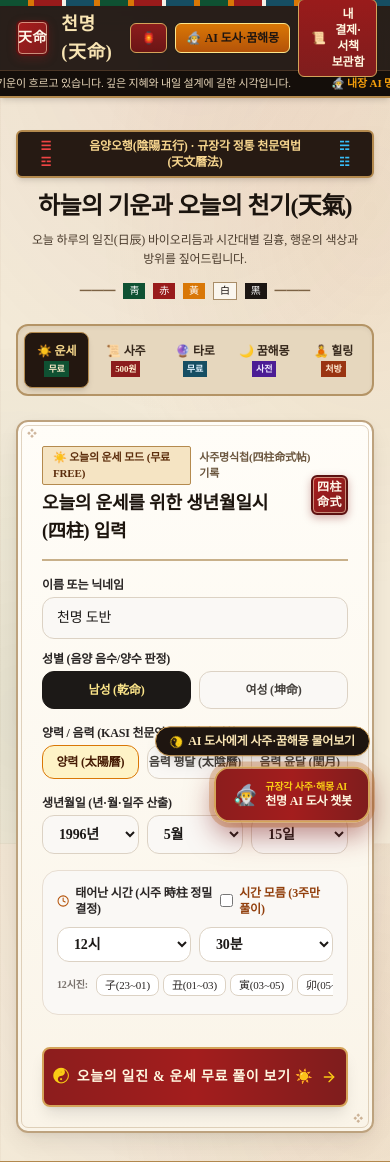
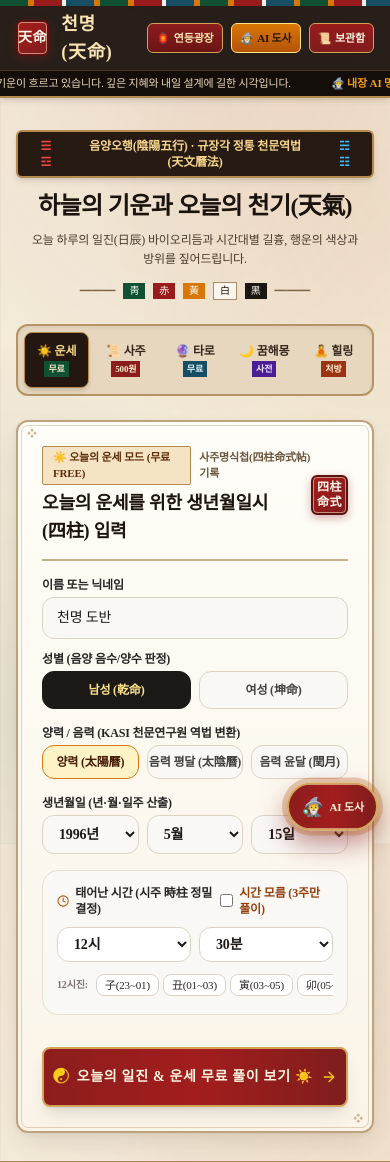
Before and after one commit to minjae0529-blip/Daily-Fortune, a Spring Boot app: page / in a window 390 px wide. Shown: the top 1162 px of the page. Run offline with Spring Boot 4, Linux system fonts and the light colour scheme; some libraries are stand-ins or nearby versions; some web fonts are replaced.

Commit message:
feat(mobile): slim mobile headers, hide desktop key guide on mobile, add touch greet/coin/jump/bow pad

```diff
--- a/src/main/resources/static/index.html
+++ b/src/main/resources/static/index.html
@@ -60,15 +60,17 @@
         </div>
 
         <!-- 🏮 은하수 소원 연등 광장 탐험 버튼 (WASD / 방향키) -->
-        <button type="button" onclick="App.openWishPlaza()" class="text-xs font-extrabold px-2.5 py-1.5 rounded-md bg-gradient-to-b from-[#8c1d1d] to-[#6b1515] text-[#ffe8b3] hover:from-[#991b1b] hover:to-[#7f1d1d] transition flex items-center space-x-1 shadow-sm border border-[#d4a359] font-serif-kr shrink-0 cursor-pointer" title="은하수 연등 광장 입장 (WASD / 방향키 탐험)">
+        <button type="button" onclick="App.openWishPlaza()" class="text-[11px] sm:text-xs font-extrabold px-2 sm:px-2.5 py-1.5 rounded-md bg-gradient-to-b from-[#8c1d1d] to-[#6b1515] text-[#ffe8b3] hover:from-[#991b1b] hover:to-[#7f1d1d] transition flex items-center space-x-1 shadow-sm border border-[#d4a359] font-serif-kr shrink-0 whitespace-nowrap cursor-pointer" title="은하수 연등 광장 입장 (WASD / 방향키 탐험)">
           <span>🏮</span>
           <span class="hidden sm:inline">연등 광장 (탐험)</span>
+          <span class="sm:hidden">연등광장</span>
         </button>
 
-        <!-- 상단 AI 도사 챗봇 호출 버튼 (로그인 후 노출) -->
-        <button type="button" id="headerAiChatBtn" onclick="App.toggleAiChatbot()" class="hidden text-xs font-extrabold px-2.5 py-1.5 rounded-md bg-gradient-to-b from-[#d97706] to-[#b45309] text-[#1e1510] hover:from-[#f59e0b] hover:to-[#d97706] transition items-center space-x-1 shadow-sm border border-[#fde68a] font-serif-kr shrink-0">
+        <!-- 상단 AI 도사 챗봇 호출 버튼 -->
+        <button type="button" id="headerAiChatBtn" onclick="App.toggleAiChatbot()" class="hidden text-[11px] sm:text-xs font-extrabold px-2 sm:px-2.5 py-1.5 rounded-md bg-gradient-to-b from-[#d97706] to-[#b45309] text-[#1e1510] hover:from-[#f59e0b] hover:to-[#d97706] transition items-center space-x-1 shadow-sm border border-[#fde68a] font-serif-kr shrink-0 whitespace-nowrap">
           <span>🧙‍♂️</span>
-          <span>AI 도사·꿈해몽</span>
+          <span class="hidden sm:inline">AI 도사·꿈해몽</span>
+          <span class="sm:hidden">AI 도사</span>
         </button>
 
         <!-- 로그인된 회원 표시 배지 -->
@@ -80,14 +82,15 @@
         </div>
 
         <!-- 👑 최고관리자 전용 대시보드 버튼 (ROLE_ADMIN 로그인 시 노출) -->
-        <button type="button" id="headerAdminBtn" onclick="App.openAdminModal()" class="hidden text-xs font-extrabold px-2.5 py-1.5 rounded-md bg-gradient-to-b from-[#854d0e] to-[#713f12] text-[#fef08a] hover:from-[#a16207] hover:to-[#854d0e] transition items-center space-x-1 shadow-sm border border-[#fde047] font-serif-kr">
+        <button type="button" id="headerAdminBtn" onclick="App.openAdminModal()" class="hidden text-xs font-extrabold px-2.5 py-1.5 rounded-md bg-gradient-to-b from-[#854d0e] to-[#713f12] text-[#fef08a] hover:from-[#a16207] hover:to-[#854d0e] transition items-center space-x-1 shadow-sm border border-[#fde047] font-serif-kr shrink-0 whitespace-nowrap">
           <span>👑</span>
           <span>관리자 패널</span>
         </button>
 
-        <button type="button" id="headerVaultBtn" onclick="App.openHistoryModal()" class="hidden text-xs font-extrabold px-3 py-1.5 rounded-md bg-gradient-to-b from-[#991b1b] to-[#7f1d1d] text-[#fff6df] hover:from-[#b91c1c] hover:to-[#8c1d1d] transition items-center space-x-1.5 shadow-sm border border-[#d4a359] font-serif-kr">
+        <button type="button" id="headerVaultBtn" onclick="App.openHistoryModal()" class="hidden text-[11px] sm:text-xs font-extrabold px-2 sm:px-3 py-1.5 rounded-md bg-gradient-to-b from-[#991b1b] to-[#7f1d1d] text-[#fff6df] hover:from-[#b91c1c] hover:to-[#8c1d1d] transition items-center space-x-1 shadow-sm border border-[#d4a359] font-serif-kr shrink-0 whitespace-nowrap">
           <span>📜</span>
-          <span>내 결제·서책 보관함</span>
+          <span class="hidden sm:inline">내 서책 보관함</span>
+          <span class="sm:hidden">보관함</span>
         </button>
       </div>
     </div>
@@ -2011,19 +2014,20 @@
   <!-- ======================================================================
        🧙‍♂️ 내장 AI 명리 도사 챗봇 플로팅 버튼 & 동적 대화창 위젯 (로그인 완료 후에만 노출)
        ====================================================================== -->
-  <div id="aiChatbotFloatingContainer" class="hidden fixed bottom-5 right-5 z-50 flex-col items-end space-y-2 no-print">
-    <!-- 말풍선 툴팁 -->
-    <div id="aiChatbotHintBubble" onclick="App.toggleAiChatbot()" class="cursor-pointer px-3.5 py-1.5 rounded-full bg-[#1e1510] text-[#f9e5b4] border border-[#d4a359] text-xs font-serif-kr font-extrabold shadow-lg flex items-center space-x-1.5 animate-bounce">
+  <div id="aiChatbotFloatingContainer" class="hidden fixed bottom-3 right-3 sm:bottom-5 sm:right-5 z-50 flex-col items-end space-y-2 no-print">
+    <!-- 말풍선 툴팁 (모바일에서는 입력 폼 가림 방지를 위해 숨김) -->
+    <div id="aiChatbotHintBubble" onclick="App.toggleAiChatbot()" class="hidden sm:flex cursor-pointer px-3.5 py-1.5 rounded-full bg-[#1e1510] text-[#f9e5b4] border border-[#d4a359] text-xs font-serif-kr font-extrabold shadow-lg items-center space-x-1.5 animate-bounce">
       <span class="text-[#facc15] animate-spin-slow">☯</span>
       <span>AI 도사에게 사주·꿈해몽 물어보기</span>
     </div>
 
     <!-- 플로팅 런처 버튼 -->
-    <button type="button" id="aiChatbotFab" onclick="App.toggleAiChatbot()" class="ai-fab-pulse px-4 py-3 rounded-2xl bg-gradient-to-r from-[#8c1d1d] via-[#a31d1d] to-[#7f1d1d] text-[#fff6df] border-2 border-[#d4a359] font-serif-kr font-black text-xs sm:text-sm flex items-center space-x-2 cursor-pointer">
-      <span class="text-xl">🧙‍♂️</span>
+    <button type="button" id="aiChatbotFab" onclick="App.toggleAiChatbot()" class="ai-fab-pulse px-3 py-2 sm:px-4 sm:py-3 rounded-full sm:rounded-2xl bg-gradient-to-r from-[#8c1d1d] via-[#a31d1d] to-[#7f1d1d] text-[#fff6df] border-2 border-[#d4a359] font-serif-kr font-black text-xs sm:text-sm flex items-center space-x-1.5 sm:space-x-2 cursor-pointer">
+      <span class="text-lg sm:text-xl">🧙‍♂️</span>
       <div class="text-left leading-tight">
-        <span class="block text-[10px] text-[#facc15] font-bold">규장각 사주·해몽 AI</span>
-        <span>천명 AI 도사 챗봇</span>
+        <span class="hidden sm:block text-[10px] text-[#facc15] font-bold">규장각 사주·해몽 AI</span>
+        <span class="hidden sm:inline">천명 AI 도사 챗봇</span>
+        <span class="sm:hidden text-[11px]">AI 도사</span>
       </div>
     </button>
   </div>
@@ -2094,40 +2098,44 @@
     <canvas id="wishPlazaCanvas" class="absolute inset-0 w-full h-full cursor-crosshair z-0"></canvas>
 
     <!-- Plaza Top HUD Header -->
-    <header class="relative z-10 bg-gradient-to-b from-[#18100b]/95 via-[#18100b]/80 to-transparent px-4 sm:px-6 py-3 flex items-center justify-between border-b border-[#b48a4e]/40 backdrop-blur-xs">
-      <div class="flex items-center space-x-3">
-        <span class="text-2xl filter drop-shadow-[0_0_10px_rgba(251,191,36,0.9)] animate-pulse">🏮</span>
-        <div>
+    <header class="relative z-10 bg-gradient-to-b from-[#18100b]/95 via-[#18100b]/80 to-transparent px-3 sm:px-6 py-2 sm:py-3 flex items-center justify-between gap-2 border-b border-[#b48a4e]/40 backdrop-blur-xs">
+      <div class="flex items-center space-x-2 sm:space-x-3 min-w-0">
+        <span class="text-xl sm:text-2xl filter drop-shadow-[0_0_10px_rgba(251,191,36,0.9)] animate-pulse shrink-0">🏮</span>
+        <div class="min-w-0">
           <div class="flex items-center space-x-2">
-            <h2 class="text-sm sm:text-base font-black text-[#fce8bd] tracking-wide">천명(天命) 3D 산사(절) 은하수 연등 광장</h2>
-          </div>
-          <p class="text-[11px] text-[#d6c0a0]">
+            <h2 class="text-xs sm:text-base font-black text-[#fce8bd] tracking-wide truncate">
+              <span class="hidden sm:inline">천명(天命) 3D 산사(절) 은하수 연등 광장</span>
+              <span class="sm:hidden">천명 3D 연등 광장</span>
+            </h2>
+          </div>
+          <p class="hidden sm:block text-[11px] text-[#d6c0a0]">
             밤하늘에 떠 있는 <strong class="text-amber-300 font-bold" id="wishPlazaTotalCount">0</strong>개의 소원 연등 · <span id="wishPlazaLightingStatus" class="text-amber-200">일본식 사찰 제등(奉納 提灯) 가동 중</span> · 다가가서 [E] 또는 클릭하여 소원/제등과 상호작용해보세요 ✨
           </p>
         </div>
       </div>
 
-      <div class="flex items-center space-x-2">
+      <div class="flex items-center space-x-1.5 sm:space-x-2 shrink-0">
         <!-- My Wish Board Shortcut -->
-        <button type="button" onclick="WishPlaza.openMyWishModal()" class="px-3 py-1.5 rounded-xl bg-[#2a170e]/90 hover:bg-[#3d1f11] text-[#fde68a] border border-[#d4a359] text-xs font-bold shadow flex items-center space-x-1.5 transition cursor-pointer">
+        <button type="button" onclick="WishPlaza.openMyWishModal()" class="px-2 sm:px-3 py-1.5 rounded-xl bg-[#2a170e]/90 hover:bg-[#3d1f11] text-[#fde68a] border border-[#d4a359] text-xs font-bold shadow flex items-center space-x-1 transition cursor-pointer whitespace-nowrap" title="내 소원함">
           <span>📜</span>
           <span class="hidden sm:inline">내 소원함 (본당 에마패)</span>
         </button>
 
         <!-- Weekly Top Shrine Shortcut -->
-        <button type="button" onclick="WishPlaza.showWeeklyTopModal()" class="px-3 py-1.5 rounded-xl bg-[#2a170e]/90 hover:bg-[#3d1f11] text-[#fde047] border border-[#f59e0b] text-xs font-bold shadow flex items-center space-x-1.5 transition cursor-pointer">
+        <button type="button" onclick="WishPlaza.showWeeklyTopModal()" class="px-2 sm:px-3 py-1.5 rounded-xl bg-[#2a170e]/90 hover:bg-[#3d1f11] text-[#fde047] border border-[#f59e0b] text-xs font-bold shadow flex items-center space-x-1 transition cursor-pointer whitespace-nowrap" title="주간 1위 소원">
           <span>👑</span>
           <span class="hidden sm:inline">주간 1위 소원 헌사</span>
         </button>
 
         <!-- Launch Wish in Plaza -->
-        <button type="button" onclick="App.openPlazaLaunchModal()" class="px-3.5 py-1.5 rounded-xl bg-gradient-to-r from-[#d97706] to-[#b45309] hover:from-[#f59e0b] hover:to-[#d97706] text-white border border-[#fde68a] text-xs font-black shadow flex items-center space-x-1.5 transition cursor-pointer">
+        <button type="button" onclick="App.openPlazaLaunchModal()" class="px-2.5 sm:px-3.5 py-1.5 rounded-xl bg-gradient-to-r from-[#d97706] to-[#b45309] hover:from-[#f59e0b] hover:to-[#d97706] text-white border border-[#fde68a] text-xs font-black shadow flex items-center space-x-1 transition cursor-pointer whitespace-nowrap">
           <span>🏮</span>
-          <span>내 소원 띄우기</span>
+          <span class="hidden sm:inline">내 소원 띄우기</span>
+          <span class="sm:hidden">소원</span>
         </button>
 
         <!-- Exit Button -->
-        <button type="button" onclick="WishPlaza.promptExit()" class="px-3 py-1.5 rounded-xl bg-[#374151]/80 hover:bg-[#4b5563] text-stone-200 text-xs font-bold border border-stone-600 transition flex items-center space-x-1 cursor-pointer">
+        <button type="button" onclick="WishPlaza.promptExit()" class="px-2 sm:px-3 py-1.5 rounded-xl bg-[#374151]/80 hover:bg-[#4b5563] text-stone-200 text-xs font-bold border border-stone-600 transition flex items-center space-x-1 cursor-pointer whitespace-nowrap" title="메인으로">
           <span>✕</span>
           <span class="hidden sm:inline">메인으로</span>
         </button>
@@ -2135,9 +2143,9 @@
     </header>
 
     <!-- Plaza Bottom HUD Controls & Instructions -->
-    <footer class="relative z-10 mt-auto bg-gradient-to-t from-[#120a06]/95 via-[#120a06]/75 to-transparent px-4 py-3 flex items-center justify-between pointer-events-none text-xs">
-      <!-- Movement key badges -->
-      <div class="flex items-center space-x-2 text-[11px] text-stone-300 font-sans pointer-events-auto bg-[#1e140d]/85 px-3.5 py-1.5 rounded-xl border border-stone-700/80 backdrop-blur-xs flex-wrap gap-y-1">
+    <footer class="relative z-10 mt-auto bg-gradient-to-t from-[#120a06]/95 via-[#120a06]/75 to-transparent px-3 sm:px-4 py-2.5 sm:py-3 flex items-end justify-between pointer-events-none text-xs">
+      <!-- Desktop Movement key badges (hidden on mobile so it never blocks 3D view) -->
+      <div class="hidden sm:flex items-center space-x-2 text-[11px] text-stone-300 font-sans pointer-events-auto bg-[#1e140d]/85 px-3.5 py-1.5 rounded-xl border border-stone-700/80 backdrop-blur-xs flex-wrap gap-y-1">
         <span class="text-amber-400 font-bold">⌨️ 이동:</span>
         <span class="font-mono bg-[#2a1b14] px-1.5 py-0.5 rounded border border-stone-600 text-[10px] text-amber-200">W(앞) S(뒤) A(좌) D(우) / 방향키</span>
         <span>|</span>
@@ -2157,16 +2165,25 @@
         <span class="font-mono bg-[#2a1b14] px-1.5 py-0.5 rounded border border-stone-600 text-[10px] text-stone-300">ESC</span>
       </div>
 
-      <!-- Mobile On-Screen D-Pad & Jump Button (Touch / Clickable) -->
-      <div class="pointer-events-auto flex items-center space-x-2 sm:hidden">
-        <button type="button" onmousedown="WishPlaza.keys.left=true" onmouseup="WishPlaza.keys.left=false" ontouchstart="WishPlaza.keys.left=true" ontouchend="WishPlaza.keys.left=false" class="w-9 h-9 rounded-lg bg-[#2a1b14] text-white border border-stone-600 font-bold flex items-center justify-center active:bg-amber-800">◀</button>
-        <div class="flex flex-col space-y-1">
-          <button type="button" onmousedown="WishPlaza.keys.up=true" onmouseup="WishPlaza.keys.up=false" ontouchstart="WishPlaza.keys.up=true" ontouchend="WishPlaza.keys.up=false" class="w-9 h-9 rounded-lg bg-[#2a1b14] text-white border border-stone-600 font-bold flex items-center justify-center active:bg-amber-800">▲</button>
-          <button type="button" onmousedown="WishPlaza.keys.down=true" onmouseup="WishPlaza.keys.down=false" ontouchstart="WishPlaza.keys.down=true" ontouchend="WishPlaza.keys.down=false" class="w-9 h-9 rounded-lg bg-[#2a1b14] text-white border border-stone-600 font-bold flex items-center justify-center active:bg-amber-800">▼</button>
-        </div>
-        <button type="button" onmousedown="WishPlaza.keys.right=true" onmouseup="WishPlaza.keys.right=false" ontouchstart="WishPlaza.keys.right=true" ontouchend="WishPlaza.keys.right=false" class="w-9 h-9 rounded-lg bg-[#2a1b14] text-white border border-stone-600 font-bold flex items-center justify-center active:bg-amber-800">▶</button>
-        <button type="button" onclick="WishPlaza.jump()" class="w-10 h-10 rounded-lg bg-gradient-to-b from-[#b45309] to-[#78350f] text-[#fef08a] border border-[#f59e0b] font-bold text-xs flex items-center justify-center active:scale-95 shadow">점프</button>
-        <button id="mobilePrayerBtn" type="button" onclick="WishPlaza.offerPrayerAtBuddha()" class="hidden px-2.5 h-10 rounded-lg bg-gradient-to-r from-amber-600 to-amber-700 text-amber-100 border border-amber-300 font-bold text-xs flex items-center justify-center active:scale-95 shadow">🪷 삼배</button>
+      <!-- Mobile On-Screen D-Pad & Action Buttons (Touch / Clickable) -->
+      <div class="pointer-events-auto flex items-end justify-between w-full sm:hidden touch-none">
+        <!-- Left: Touch D-Pad -->
+        <div class="flex items-center space-x-1.5 bg-[#1a110b]/75 p-1.5 rounded-2xl border border-[#b48a4e]/40 backdrop-blur-xs">
+          <button type="button" onmousedown="WishPlaza.keys.left=true" onmouseup="WishPlaza.keys.left=false" onmouseleave="WishPlaza.keys.left=false" ontouchstart="event.preventDefault();WishPlaza.keys.left=true" ontouchend="WishPlaza.keys.left=false" ontouchcancel="WishPlaza.keys.left=false" class="w-10 h-10 rounded-xl bg-[#2a1b14]/90 text-white border border-stone-600 font-bold flex items-center justify-center active:bg-amber-800">◀</button>
+          <div class="flex flex-col space-y-1.5">
+            <button type="button" onmousedown="WishPlaza.keys.up=true" onmouseup="WishPlaza.keys.up=false" onmouseleave="WishPlaza.keys.up=false" ontouchstart="event.preventDefault();WishPlaza.keys.up=true" ontouchend="WishPlaza.keys.up=false" ontouchcancel="WishPlaza.keys.up=false" class="w-10 h-10 rounded-xl bg-[#2a1b14]/90 text-white border border-stone-600 font-bold flex items-center justify-center active:bg-amber-800">▲</button>
+            <button type="button" onmousedown="WishPlaza.keys.down=true" onmouseup="WishPlaza.keys.down=false" onmouseleave="WishPlaza.keys.down=false" ontouchstart="event.preventDefault();WishPlaza.keys.down=true" ontouchend="WishPlaza.keys.down=false" ontouchcancel="WishPlaza.keys.down=false" class="w-10 h-10 rounded-xl bg-[#2a1b14]/90 text-white border border-stone-600 font-bold flex items-center justify-center active:bg-amber-800">▼</button>
+          </div>
+          <button type="button" onmousedown="WishPlaza.keys.right=true" onmouseup="WishPlaza.keys.right=false" onmouseleave="WishPlaza.keys.right=false" ontouchstart="event.preventDefault();WishPlaza.keys.right=true" ontouchend="WishPlaza.keys.right=false" ontouchcancel="WishPlaza.keys.right=false" class="w-10 h-10 rounded-xl bg-[#2a1b14]/90 text-white border border-stone-600 font-bold flex items-center justify-center active:bg-amber-800">▶</button>
+        </div>
+
+        <!-- Right: Touch Action Buttons (인사 · 동전 · 점프 · 삼배) -->
+        <div class="grid grid-cols-2 gap-1.5 bg-[#1a110b]/75 p-1.5 rounded-2xl border border-[#b48a4e]/40 backdrop-blur-xs">
+          <button type="button" onclick="WishPlaza.greetOtherUser()" class="px-2.5 h-10 rounded-xl bg-[#1e3a5f]/90 text-sky-100 border border-sky-400/70 font-bold text-[11px] flex items-center justify-center active:scale-95 shadow whitespace-nowrap">🙇 인사</button>
+          <button type="button" onclick="WishPlaza.throwCoin()" class="px-2.5 h-10 rounded-xl bg-[#3b260c]/90 text-amber-200 border border-amber-400/70 font-bold text-[11px] flex items-center justify-center active:scale-95 shadow whitespace-nowrap">🪙 동전</button>
+          <button type="button" onclick="WishPlaza.jump()" class="px-2.5 h-10 rounded-xl bg-gradient-to-b from-[#b45309] to-[#78350f] text-[#fef08a] border border-[#f59e0b] font-bold text-[11px] flex items-center justify-center active:scale-95 shadow whitespace-nowrap">🚀 점프</button>
+          <button id="mobilePrayerBtn" type="button" onclick="WishPlaza.offerPrayerAtBuddha()" class="hidden px-2.5 h-10 rounded-xl bg-gradient-to-r from-amber-600 to-amber-700 text-amber-100 border border-amber-300 font-bold text-[11px] flex items-center justify-center active:scale-95 shadow whitespace-nowrap">🪷 삼배</button>
+        </div>
       </div>
     </footer>
 
```
